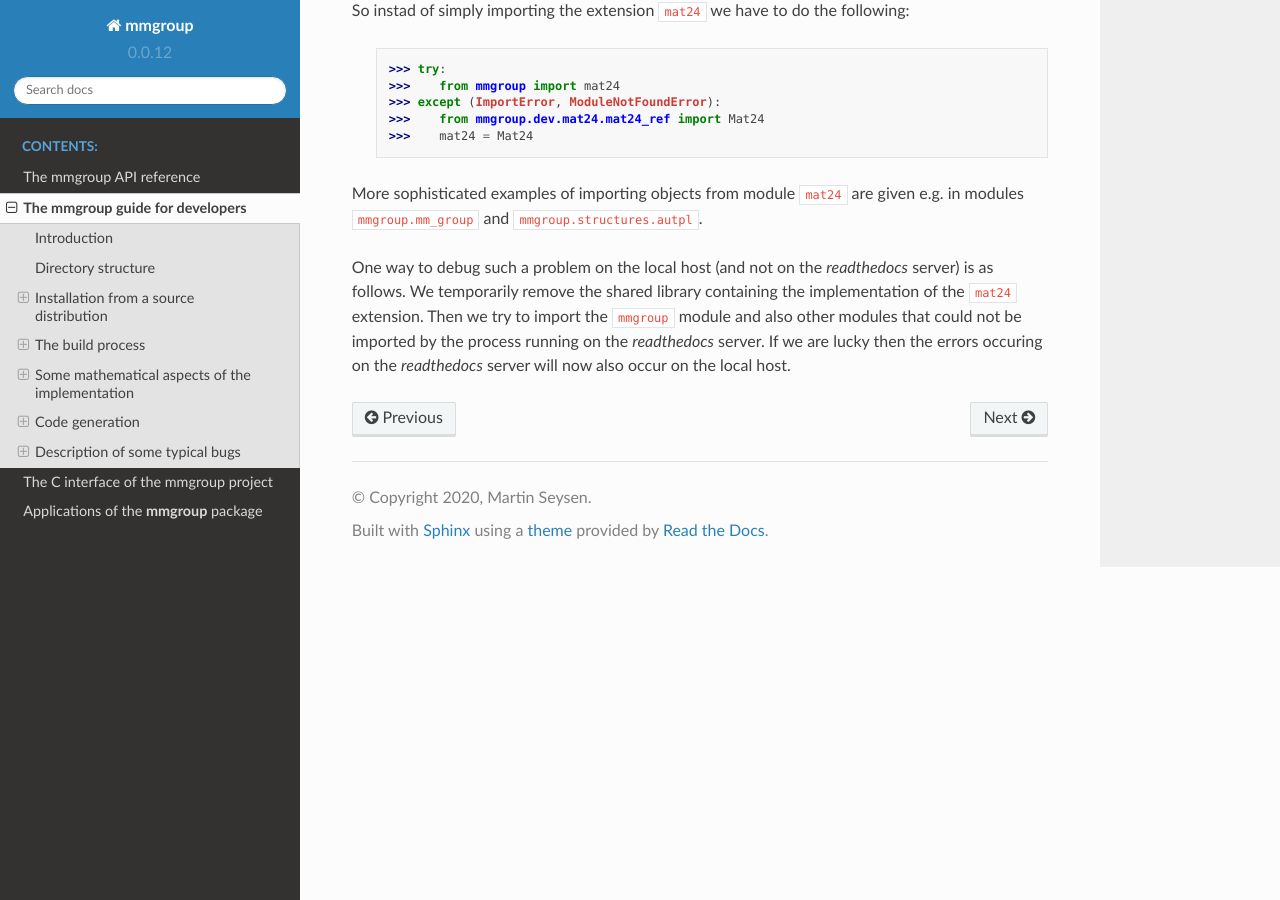
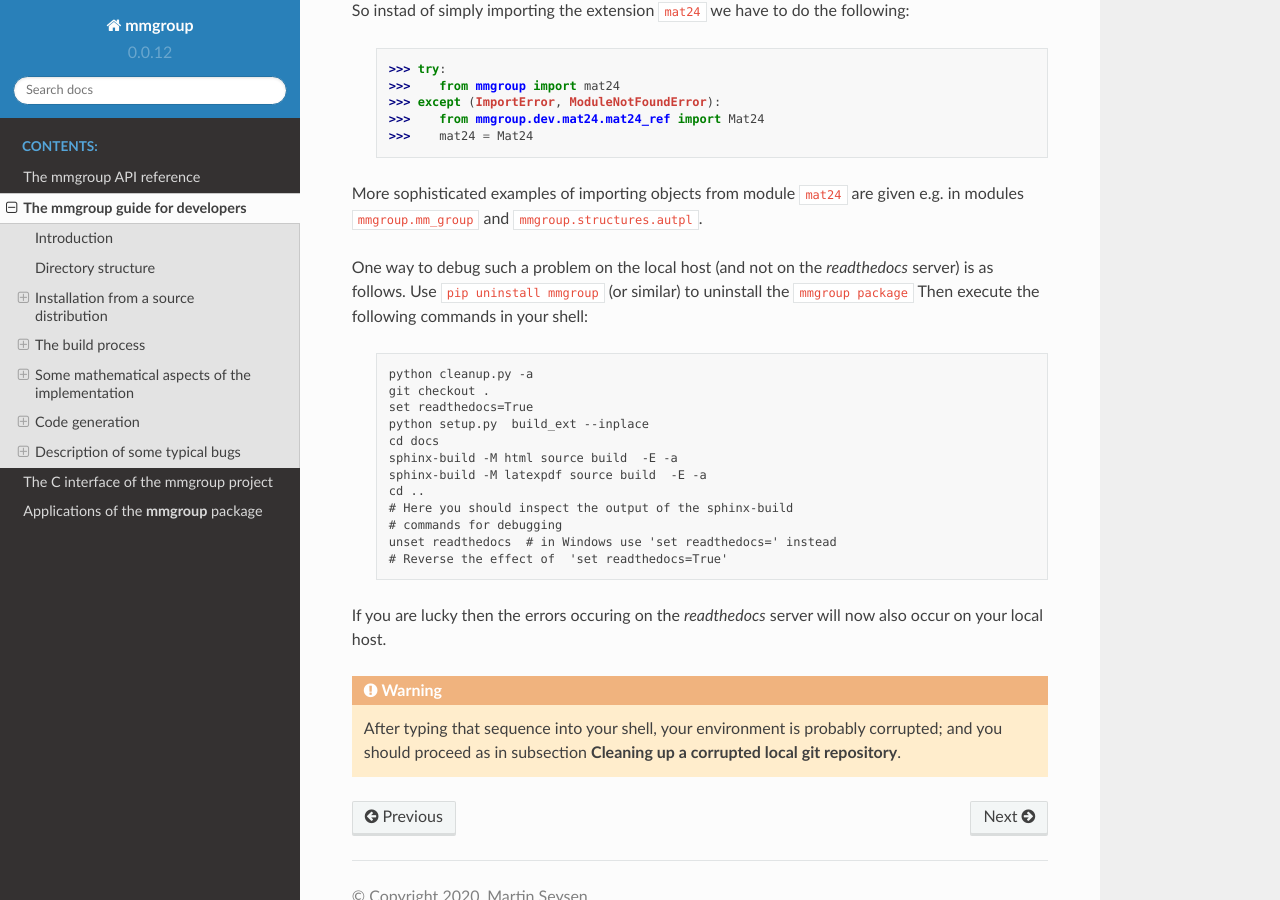
Before and after one commit to Martin-Seysen/mmgroup, a Sphinx documentation site: the page built from docs/source/guide.rst, in a window 1280 px wide and 900 px high, scrolled down 28069 px. Built offline with Sphinx 7.4.7 and the Read the Docs theme 2.0.0, drawn with Linux system fonts in a browser that asks for light colours; cross-references to code outside the pages are shown as plain code; the version number is read from the project's files by our own code.

```diff
--- a/docs/source/bugs.inc
+++ b/docs/source/bugs.inc
@@ -92,9 +92,30 @@ are given e.g. in modules ``mmgroup.mm_group`` and
 ``mmgroup.structures.autpl``.
 
 One way to debug such a problem on the local host (and not on the
-*readthedocs* server) is as follows. We temporarily remove the shared
-library containing the implementation of the ``mat24`` extension. Then
-we try to import the ``mmgroup`` module and also other modules that
-could not be imported by the process running on the *readthedocs*
-server. If we are lucky then the errors occuring on the *readthedocs*
-server will now also occur on the local host.
+*readthedocs* server) is as follows. Use ``pip uninstall mmgroup``
+(or similar) to uninstall the ``mmgroup package`` Then execute the
+following commands in your shell:
+
+ .. code-block:: none
+
+     python cleanup.py -a
+     git checkout .
+     set readthedocs=True
+     python setup.py  build_ext --inplace
+     cd docs
+     sphinx-build -M html source build  -E -a
+     sphinx-build -M latexpdf source build  -E -a
+     cd ..
+     # Here you should inspect the output of the sphinx-build
+     # commands for debugging
+     unset readthedocs  # in Windows use 'set readthedocs=' instead
+     # Reverse the effect of  'set readthedocs=True'
+
+If you are lucky then the errors occuring on the *readthedocs*
+server will now also occur on your local host.
+
+.. warning::
+
+    After typing that sequence into your shell, your environment
+    is probably corrupted; and you should proceed as in subsection
+    **Cleaning up a corrupted local git repository**.
```
Also changed, not shown: docs/source/c_interface.rst (+130 -99 lines), 2 other files.
